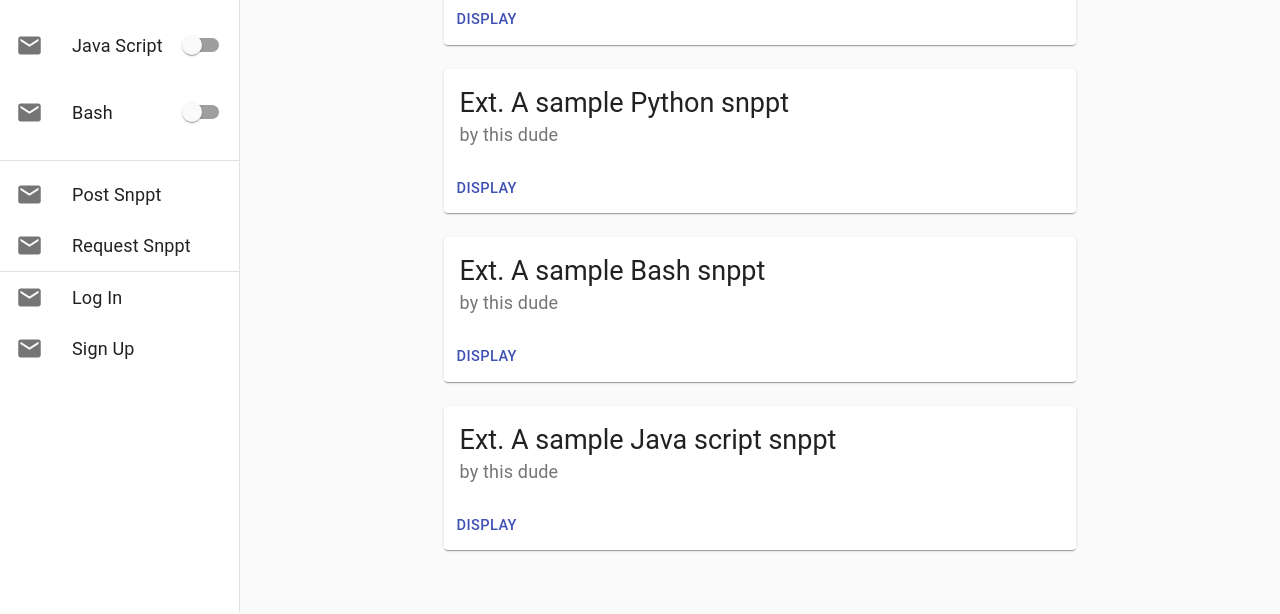
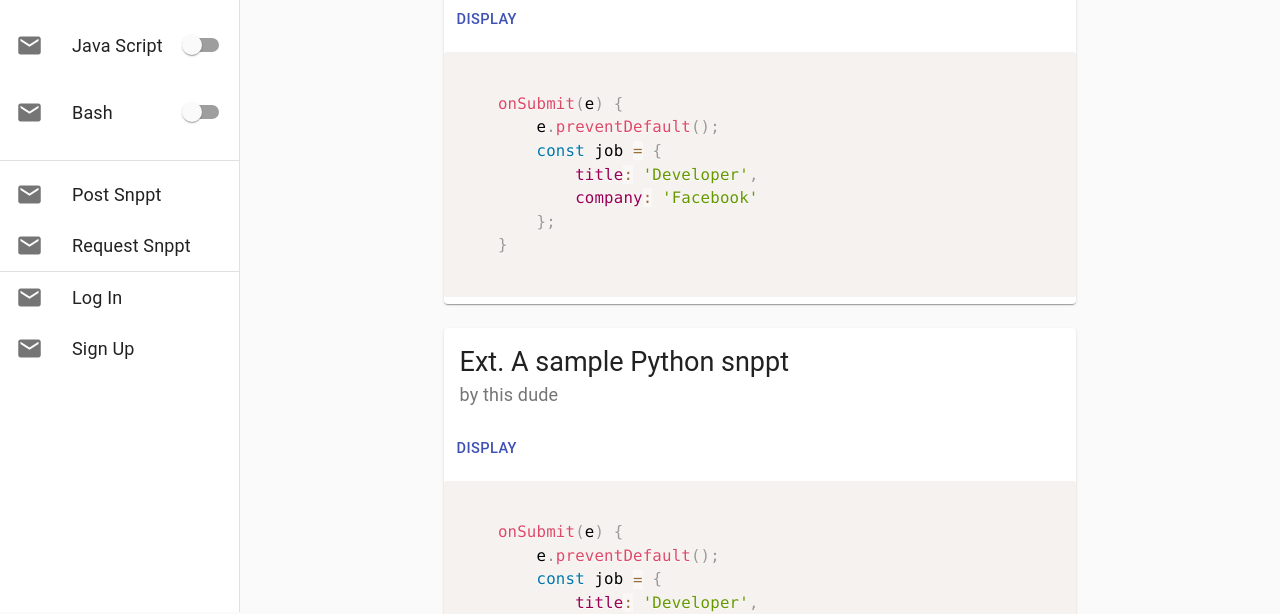
Before and after one commit to hassib-ashouri/snpptwrld-frontend, a Gatsby site: page / in a window 1280 px wide. Shown: the part 188-802 px from the top of the page. Built offline with nearby package versions, Linux system fonts and the light colour scheme; Gatsby itself is replaced by a stand-in of ours; what amazon-cognito-identity-js would draw is missing.

Commit message:
Added Prism, sample code snippets displayed

```diff
--- a/package.json
+++ b/package.json
@@ -13,6 +13,7 @@
     "gatsby": "^2.15.29",
     "gatsby-plugin-material-ui": "^2.1.6",
     "gatsby-plugin-react-helmet": "^3.1.10",
+    "prismjs": "^1.17.1",
     "prop-types": "^15.7.2",
     "react": "^16.10.2",
     "react-dom": "^16.10.2",
--- /dev/null
+++ b/src/components/Snnpt/Snppt.js
@@ -0,0 +1,28 @@
+import React, { useState, useEffect } from "react";
+import Prism from "prismjs";
+import "./prism.css";
+
+export default function Snnpt(props){
+
+    useEffect(() => {
+        Prism.highlightAll();
+    }, [])
+
+    return(
+        <div>
+            <pre>
+                <code className="language-javascript">
+                    {`
+    onSubmit(e) {
+        e.preventDefault();
+        const job = {
+            title: 'Developer',
+            company: 'Facebook'
+        };
+    }
+                    `}
+                </code>
+            </pre>
+        </div>
+    )
+}
--- /dev/null
+++ b/src/components/Snnpt/prism.css
@@ -0,0 +1,141 @@
+/* PrismJS 1.17.1
+https://prismjs.com/download.html#themes=prism&languages=markup+css+clike+javascript+c+cpp+java+python */
+/**
+ * prism.js default theme for JavaScript, CSS and HTML
+ * Based on dabblet (http://dabblet.com)
+ * @author Lea Verou
+ */
+
+code[class*="language-"],
+pre[class*="language-"] {
+	color: black;
+	background: none;
+	text-shadow: 0 1px white;
+	font-family: Consolas, Monaco, 'Andale Mono', 'Ubuntu Mono', monospace;
+	font-size: 1em;
+	text-align: left;
+	white-space: pre;
+	word-spacing: normal;
+	word-break: normal;
+	word-wrap: normal;
+	line-height: 1.5;
+
+	-moz-tab-size: 4;
+	-o-tab-size: 4;
+	tab-size: 4;
+
+	-webkit-hyphens: none;
+	-moz-hyphens: none;
+	-ms-hyphens: none;
+	hyphens: none;
+}
+
+pre[class*="language-"]::-moz-selection, pre[class*="language-"] ::-moz-selection,
+code[class*="language-"]::-moz-selection, code[class*="language-"] ::-moz-selection {
+	text-shadow: none;
+	background: #b3d4fc;
+}
+
+pre[class*="language-"]::selection, pre[class*="language-"] ::selection,
+code[class*="language-"]::selection, code[class*="language-"] ::selection {
+	text-shadow: none;
+	background: #b3d4fc;
+}
+
+@media print {
+	code[class*="language-"],
+	pre[class*="language-"] {
+		text-shadow: none;
+	}
+}
+
+/* Code blocks */
+pre[class*="language-"] {
+	padding: 1em;
+	margin: .5em 0;
+	overflow: auto;
+}
+
+:not(pre) > code[class*="language-"],
+pre[class*="language-"] {
+	background: #f5f2f0;
+}
+
+/* Inline code */
+:not(pre) > code[class*="language-"] {
+	padding: .1em;
+	border-radius: .3em;
+	white-space: normal;
+}
+
+.token.comment,
+.token.prolog,
+.token.doctype,
+.token.cdata {
+	color: slategray;
+}
+
+.token.punctuation {
+	color: #999;
+}
+
+.namespace {
+	opacity: .7;
+}
+
+.token.property,
+.token.tag,
+.token.boolean,
+.token.number,
+.token.constant,
+.token.symbol,
+.token.deleted {
+	color: #905;
+}
+
+.token.selector,
+.token.attr-name,
+.token.string,
+.token.char,
+.token.builtin,
+.token.inserted {
+	color: #690;
+}
+
+.token.operator,
+.token.entity,
+.token.url,
+.language-css .token.string,
+.style .token.string {
+	color: #9a6e3a;
+	background: hsla(0, 0%, 100%, .5);
+}
+
+.token.atrule,
+.token.attr-value,
+.token.keyword {
+	color: #07a;
+}
+
+.token.function,
+.token.class-name {
+	color: #DD4A68;
+}
+
+.token.regex,
+.token.important,
+.token.variable {
+	color: #e90;
+}
+
+.token.important,
+.token.bold {
+	font-weight: bold;
+}
+.token.italic {
+	font-style: italic;
+}
+
+.token.entity {
+	cursor: help;
+}
--- a/src/components/SnpptListView.js
+++ b/src/components/SnpptListView.js
@@ -6,6 +6,7 @@ import Grid from "@material-ui/core/Grid"
 import { CardHeader } from "@material-ui/core"
 import { makeStyles } from "@material-ui/core/styles"
 import SnpptViewDialog from "../components/SnpptViewDialog"
+import Snppt from "./Snnpt/Snppt"
 
 const useStyles = makeStyles(theme => ({
   // sttyling for this component is here
@@ -70,10 +71,12 @@ export default function SnpptListView(props) {
                   Display
                 </Button>
               </CardActions>
+              <Snppt></Snppt>
             </Card>
           </Grid>
         ))}
       </Grid>
+
     </>
   )
 }
```
Also changed, not shown: 1 other file.
